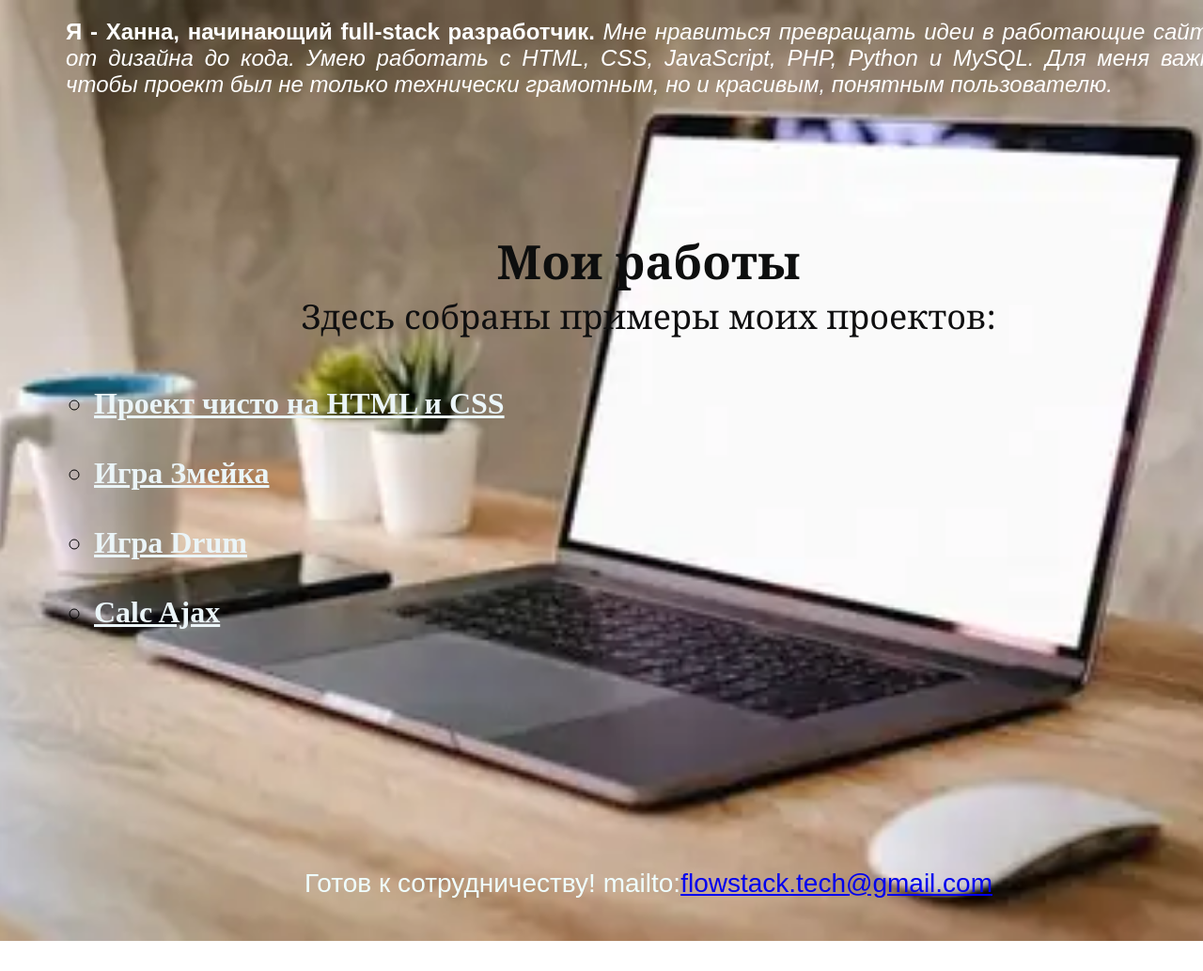
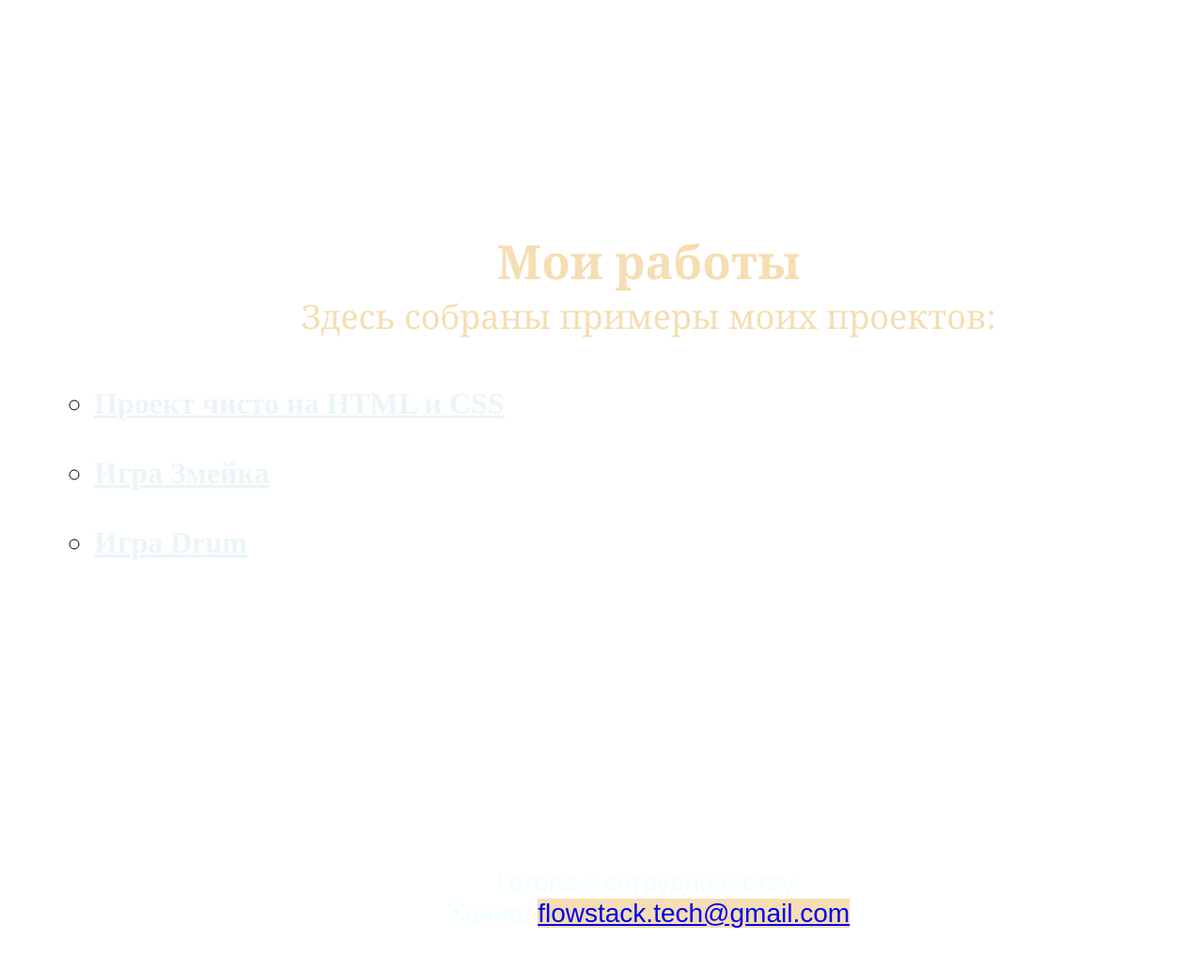
Before and after one commit to HannaJKTV24/HannaJKTV24.github.io, a plain HTML site: page index.html in a window 1280 px wide. Shown: the top 1033 px of the page at 94% size. Before the commit the page ends 1001 px from the top, so only its background shows below. Drawn offline with Linux system fonts and the light colour scheme.

Commit message:
Portfolio

```diff
--- a/index.html
+++ b/index.html
@@ -22,15 +22,16 @@
 			<br>
 					<li><a href="GameZmeika/index.html">Игра Змейка</a></li>
 			<br>
-				<li><a href="Drum/index.html">Игра Drum</a></li>
-			<br>
-				<li><a href="calc/index.html">Calc Ajax</a></li></b>
+				<li><a href="Drum/index.html">Игра Drum</a></li></b>
+			<!-- <br> -->
+				<!-- <li><a href="calc/index.html">Calc Ajax</a></li></b> -->
 				</ul>
 			</div>
 		</div>
 		<footer>
-			Готов к сотрудничеству!
-		mailto:<a href="#">flowstack.tech@gmail.com</a>
+			Готова к сотрудничеству!
+			<br>
+		Ханна: <a href="#">flowstack.tech@gmail.com</a>
 
 		</footer>
 	</div>
--- a/styles.css
+++ b/styles.css
@@ -8,7 +8,7 @@
 .wrapper {
 	width: 1380px;
 	margin: auto;
-	background: url('img/img.webp') center/cover no-repeat;
+	background-image: linear-gradient(rgba(38, 38, 38, 0.6)), url('img/dow.jfif');
 }
 
 header {
@@ -27,21 +27,20 @@ header p {
 .container{
 	min-height: 800px;
 	padding-top: 120px;
-
 }
 
 .container h3 {
 	text-align: center;
 	font-size: 50px;
 	font-family: Cambria, serif;
-	color: rgb(13, 14, 14);
+	color: wheat;
 }
 
 .container p {
 	text-align: center;
 	font-family: Georgia, serif;
 	font-size: 36px;
-	color: rgb(15, 15, 16);
+	color: wheat;
 }
 
 .my_projects {
@@ -66,3 +65,7 @@ footer {
 	text-align: center;
 	padding-bottom: 45px;
 }
+
+footer a {
+	background: wheat;
+}
```
Also changed, not shown: img/dow.jfif (added).
